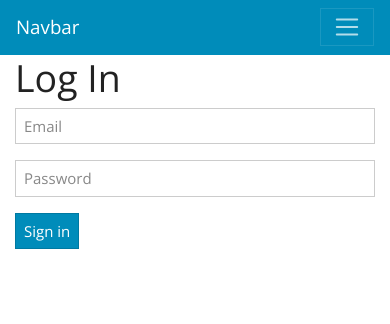
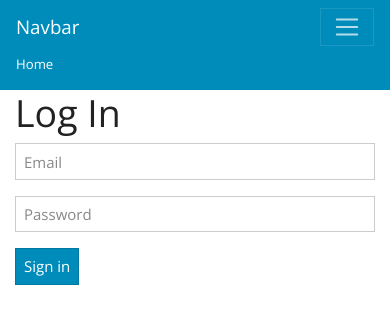
Before and after one commit to jtlwheeler/node-express-starter, a React (Create React App) app in the folder react-client/: page / in a window 390 px wide. Both pictures are taken after a click on the button "Toggle navigation". Shown: the top 324 px of the page. Built offline with nearby package versions, Linux system fonts and the light colour scheme.

Commit message:
Load bootstrap JS with jquery. Fixed broken tests

```diff
--- a/react-client/src/components/navigation-menu/NavigationMenu.tsx
+++ b/react-client/src/components/navigation-menu/NavigationMenu.tsx
@@ -14,7 +14,7 @@ const NavigationMenu = (props: any) => (
         >
             <span className="navbar-toggler-icon" />
         </button>
-        <div className="collapse navbar-collapse" id="navbarColor01">
+        <div className="navbar-collapse collapse" id="navbarColor01">
             <ul className="navbar-nav mr-auto">
                 <li className="nav-item active">
                     <a className="nav-link" href="#">Home <span className="sr-only">(current)</span></a>
--- a/react-client/src/index.tsx
+++ b/react-client/src/index.tsx
@@ -2,6 +2,8 @@ import * as React from 'react';
 import * as ReactDOM from 'react-dom';
 import App from './App';
 import registerServiceWorker from './registerServiceWorker';
+import 'jquery/dist/jquery.min.js';
+import 'bootstrap/dist/js/bootstrap.min.js';
 import 'bootswatch/dist/yeti/bootstrap.min.css';
 
 ReactDOM.render(
```
Also changed, not shown: react-client/package.json (+7 -1 lines), 2 other files (tests, documents, lock files or other folders).
